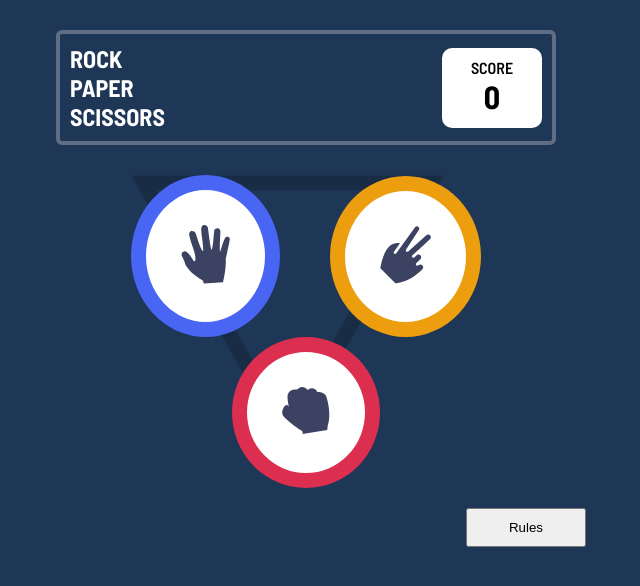
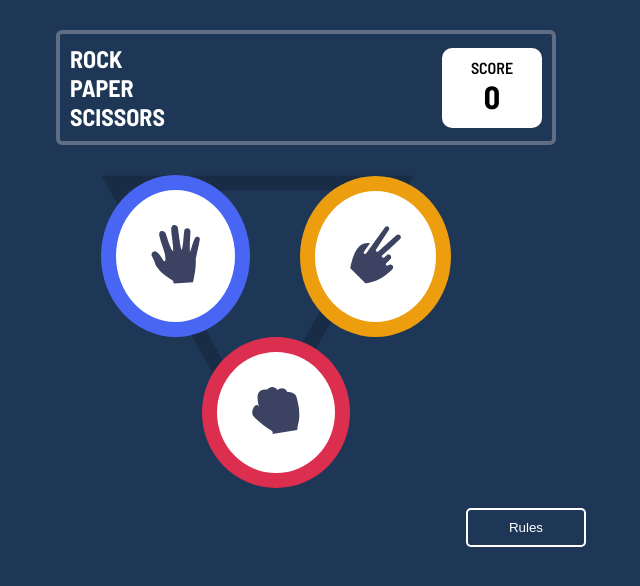
Before and after one commit to Subhi-c/Rock-Paper-Scissors, a React (Vite) app: page / in a window 1280 px wide. Shown: the top 586 px of the page, without its empty margins (334-974 px from the left). Built offline with nearby package versions, Linux system fonts and the light colour scheme.

Commit message:
style fixes

```diff
--- a/src/App.css
+++ b/src/App.css
@@ -2,6 +2,7 @@
   display: flex;
   align-items: center;
   justify-content: center;
+  width: 500px;
 }
 
 .d-flexCol {
--- a/src/components/Rules.jsx
+++ b/src/components/Rules.jsx
@@ -8,7 +8,9 @@ function Rules() {
   return (
     <>
       <div>
-        <button onClick={() => setOpenPopup(!openPopup)}>Rules</button>
+        <button className="rulesBtn" onClick={() => setOpenPopup(!openPopup)}>
+          Rules
+        </button>
       </div>
       {openPopup && (
         <div style={overlayStyle}>
--- a/src/index.css
+++ b/src/index.css
@@ -132,3 +132,9 @@ button {
   justify-content: flex-end;
   flex-direction: row;
 }
+.rulesBtn {
+  background-color: transparent;
+  border: 2px solid white;
+  color: #fff;
+  border-radius: 5px;
+}
```
